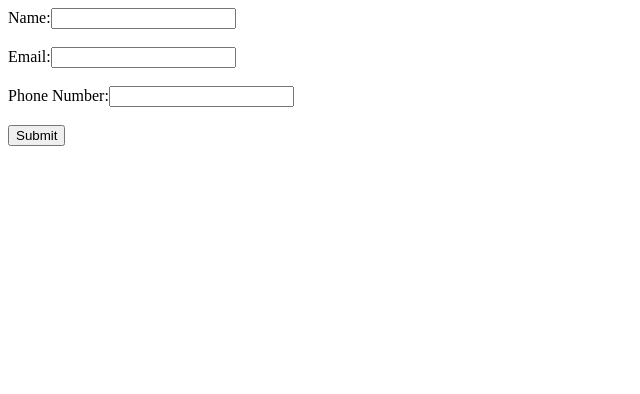
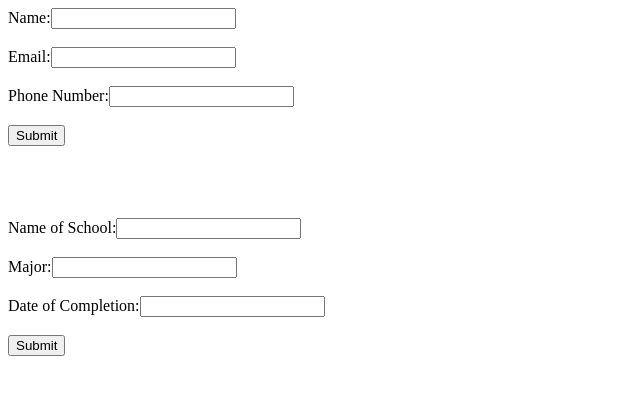
Before and after one commit to Chappo050/cv-project, a React (Create React App) app: page / in a window 1280 px wide. Shown: the top 394 px of the page, without its empty margins (0-640 px from the left). Built offline with nearby package versions, Linux system fonts and the light colour scheme.

Commit message:
Added School info read/print

```diff
--- a/src/App.js
+++ b/src/App.js
@@ -12,10 +12,13 @@ class App extends Component {
       fullName: { text: "", id: 0 },
       email: { text: "", id: 0 },
       number: { text: "", id: 0 },
+
+      schoolInfo: [],
+      schoolName: { text: "", id: 0 },
+      study: { text: "", id: 0 },
+      completionDate: { text: "", id: 0 },
     };
   }
-
-
 
   handleChange = (e) => {
     this.setState({
@@ -26,16 +29,46 @@ class App extends Component {
   onSubmitBasic = (e) => {
     e.preventDefault();
     this.setState({
-      info: ( this.state.info.length = 0,
-        this.state.info.concat(this.state.fullName.text, this.state.email.text, this.state.number.text)),
+      info:
+        ((this.state.info.length = 0),
+        this.state.info.concat(
+          this.state.fullName.text,
+          this.state.email.text,
+          this.state.number.text
+        )),
       fullName: { text: "" },
       email: { text: "" },
       number: { text: "" },
     });
   };
 
+  onSubmitEducation = (e) => {
+    e.preventDefault();
+    this.setState({
+      schoolInfo:
+        ((this.state.schoolInfo.length = 0),
+        this.state.schoolInfo.concat(
+          this.state.schoolName.text,
+          this.state.study.text,
+          this.state.completionDate.text
+        )),
+      schoolName: { text: "" },
+      study: { text: "" },
+      completionDate: { text: "" },
+    });
+  };
+
   render() {
-    const { fullName, email, number, info } = this.state;
+    const {
+      fullName,
+      email,
+      number,
+      info,
+      schoolInfo,
+      schoolName,
+      study,
+      completionDate,
+    } = this.state;
     return (
       <div id="container">
         <div id="basicInfoForm">
@@ -73,7 +106,48 @@ class App extends Component {
             <button type="submit">Submit</button>
           </form>
         </div>
-        <BasicInfo infoArray={info}/>
+        <br />
+        <br />
+        <br />
+            <br />
+        <div id="educationForm">
+          <form onSubmit={this.onSubmitEducation}>
+            <label htmlFor="schoolInput">Name of School:</label>
+            <input
+              onChange={this.handleChange}
+              value={schoolName.text}
+              type="text"
+              id="schoolInput"
+              name="schoolName"
+            />
+            <br />
+            <br />
+            <label htmlFor="studyInput">Major:</label>
+            <input
+              onChange={this.handleChange}
+              value={study.text}
+              type="text"
+              id="studyInput"
+              name="study"
+            />
+            <br />
+            <br />
+            <label htmlFor="completionInput">Date of Completion:</label>
+            <input
+              onChange={this.handleChange}
+              value={completionDate.text}
+              type="text"
+              id="completionInput"
+              name="completionDate"
+            />
+            <br />
+            <br />
+            <button type="submit">Submit</button>
+          </form>
+        </div>
+
+        <BasicInfo infoArray={info} />
+        <Education infoArray={schoolInfo} />
       </div>
     );
   }
--- a/src/components/education.js
+++ b/src/components/education.js
@@ -1,12 +1,18 @@
 import React, { Component } from "react";
 
 class Education extends Component {
+  render() {
 
-  constructor() {
-    super();
-  }
-  render() {
-    return <div>Hello World</div>;
+
+    return (
+      <div>
+        <label>{this.props.infoArray[0]}</label>
+        <br />
+        <label>{this.props.infoArray[1]}</label>
+        <br />
+        <label>{this.props.infoArray[2]}</label>
+      </div>
+    );
   }
 }
 
```
